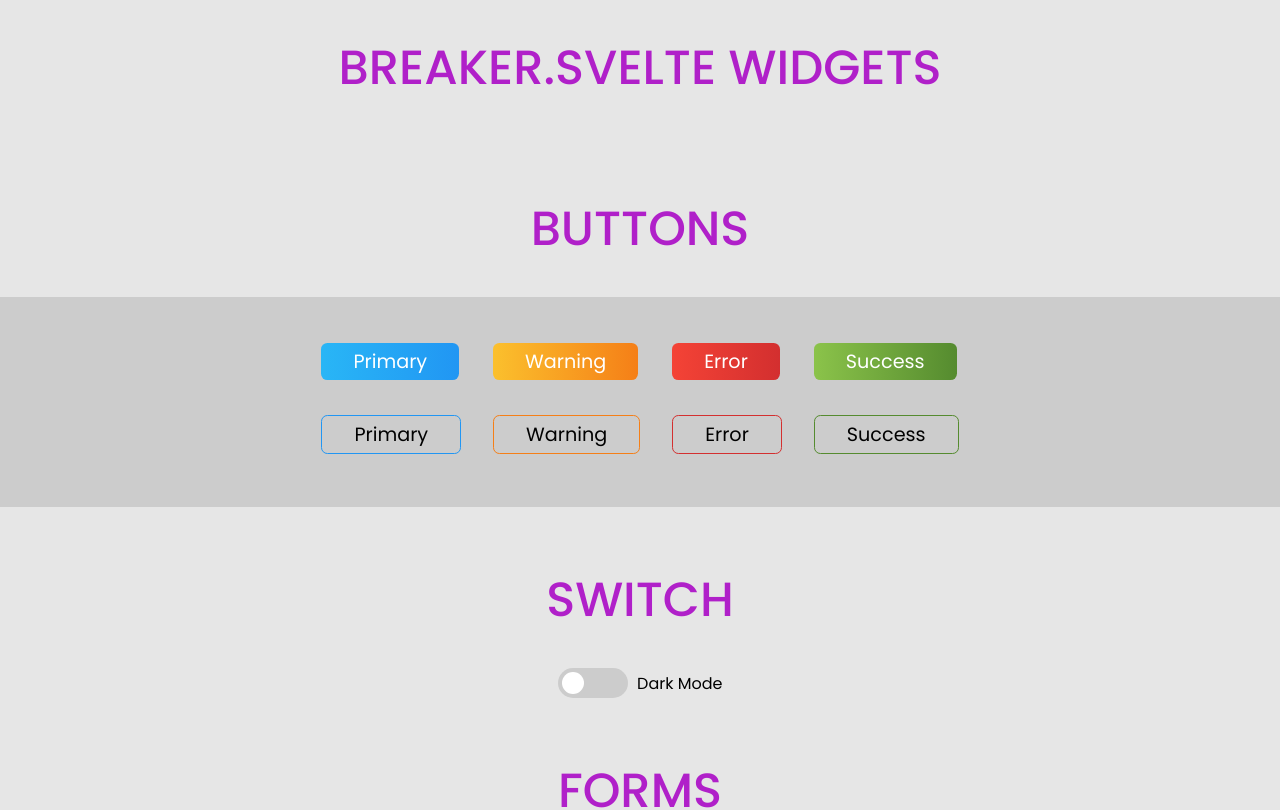
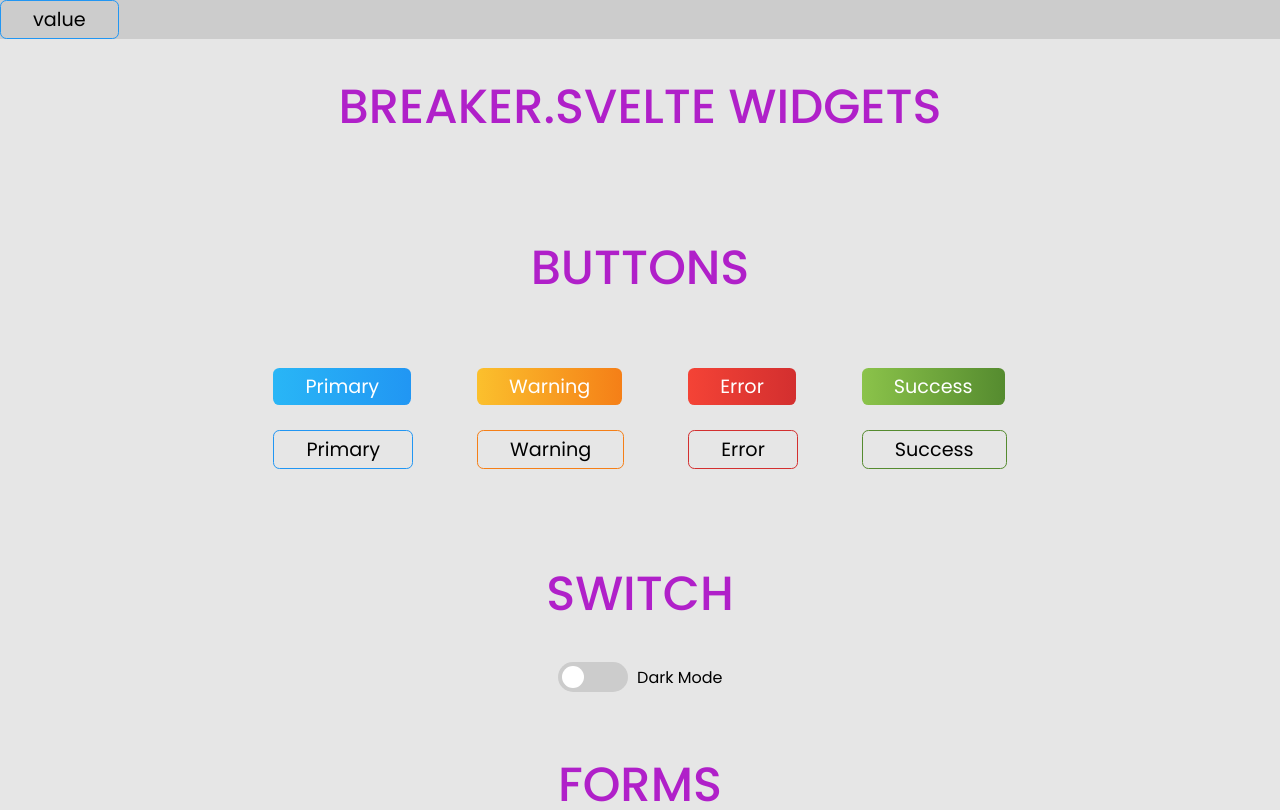
Before and after one commit to Lexographics/breaker.svelte, a SvelteKit app: page / in a window 1280 px wide. Shown: the top 810 px of the page. Built offline with nearby package versions, Linux system fonts and the light colour scheme.

Commit message:
Fix error height

```diff
--- a/src/lib/button.svelte
+++ b/src/lib/button.svelte
@@ -48,7 +48,6 @@
     on:submit={_onClick}
   />
 {:else}
-  <div>
     <a
       class="button type-{type} {transparentClass}"
       on:click={_onClick}
@@ -58,7 +57,6 @@
     >
       {value}
     </a>
-  </div>
 {/if}
 
 {#if false}
@@ -88,9 +86,8 @@
     border: 0;
     width: min-content;
     position: relative;
-    display: inline-block;
+    display: block;
     padding: 4px 32px;
-    margin: 14px 0;
     text-decoration: none;
     font-size: 1.2rem;
     color: #fff;
@@ -101,8 +98,6 @@
 
     background: var(--color-1);
     background: linear-gradient(90deg, var(--color-1) 0%, var(--color-2) 100%);
-
-
   }
 
   .button.transparent {
@@ -115,7 +110,7 @@
 
   .button:hover {
     cursor: pointer;
-    box-shadow:var(--color-1) 0px 3px 10px 0px, var(--color-2) 0px 0px 0px 1px;
+    box-shadow: var(--color-1) 0px 3px 10px 0px, var(--color-2) 0px 0px 0px 1px;
   }
 
   .transparent {
--- a/src/lib/check_box.svelte
+++ b/src/lib/check_box.svelte
@@ -28,7 +28,7 @@
 <style>
   .error {
     color: red;
-    height: 1rem;
+    min-height: 1rem;
   }
 
   .checkbox {
--- a/src/lib/container.svelte
+++ b/src/lib/container.svelte
@@ -1,17 +1,17 @@
 <script>
   export let height = "auto";
   export let radius = "0px";
+  export let padding = "1rem";
 </script>
 
 
-<div class="container" style="height: {height}; border-radius: {radius};">
+<div class="container" style="height: {height}; border-radius: {radius}; padding: {padding};">
   <slot/>
 </div>
 
 
 <style>
   .container {
-    padding: 1rem;
 
     transition: 0.2s;
     background-color: rgb(204, 204, 204);
--- a/src/lib/text_input.svelte
+++ b/src/lib/text_input.svelte
@@ -22,7 +22,7 @@
 <style>
   .error {
     color: red;
-    height: 1rem;
+    min-height: 1rem;
   }
 
   .text-input {
--- a/src/routes/+page.svelte
+++ b/src/routes/+page.svelte
@@ -94,34 +94,47 @@
     }
 </script>
 
+<Container height="auto" padding="0">
+    <div style="display: flex; flex-direction: row;">
+        <Button transparent value="value"/>
+    </div>
+</Container>
+
 <h1 class="header-text">breaker.svelte widgets</h1>
 <br />
 
 <h1 class="header-text">buttons</h1>
 
-<Container>
-    <div
-        style="display: flex; flex-direction: row; align-items: center; justify-content: center; flex-wrap: wrap;"
-        id="buttons"
-    >
-        <div style="padding: 1rem;">
+<div
+    style="display: flex; flex-direction: row; align-items: center; justify-content: center; flex-wrap: wrap;"
+    id="buttons"
+>
+        <div style="padding: 2rem;">
             <Button type="primary" value="Primary" />
+            <br>
             <Button transparent type="primary" value="Primary" />
         </div>
-        <div style="padding: 1rem;">
+
+        <div style="padding: 2rem;">
             <Button type="warning" value="Warning" />
+            <br>
             <Button transparent type="warning" value="Warning" />
         </div>
-        <div style="padding: 1rem;">
+
+
+        <div style="padding: 2rem;">
             <Button type="error" value="Error" />
+            <br>
             <Button transparent type="error" value="Error" />
         </div>
-        <div style="padding: 1rem;">
+
+        <div style="padding: 2rem;">
             <Button type="success" value="Success" />
+            <br>
             <Button transparent type="success" value="Success" />
         </div>
-    </div>
-</Container>
+
+</div>
 
 <br />
 <h1 class="header-text">switch</h1>
@@ -141,7 +154,7 @@
                 {onChange}
                 name="name"
                 placeholder="John Doe"
-                type="tel">Username</TextInput
+                type="name">Username</TextInput
             >
             <TextInput
                 errorText={$passwordError}
```
